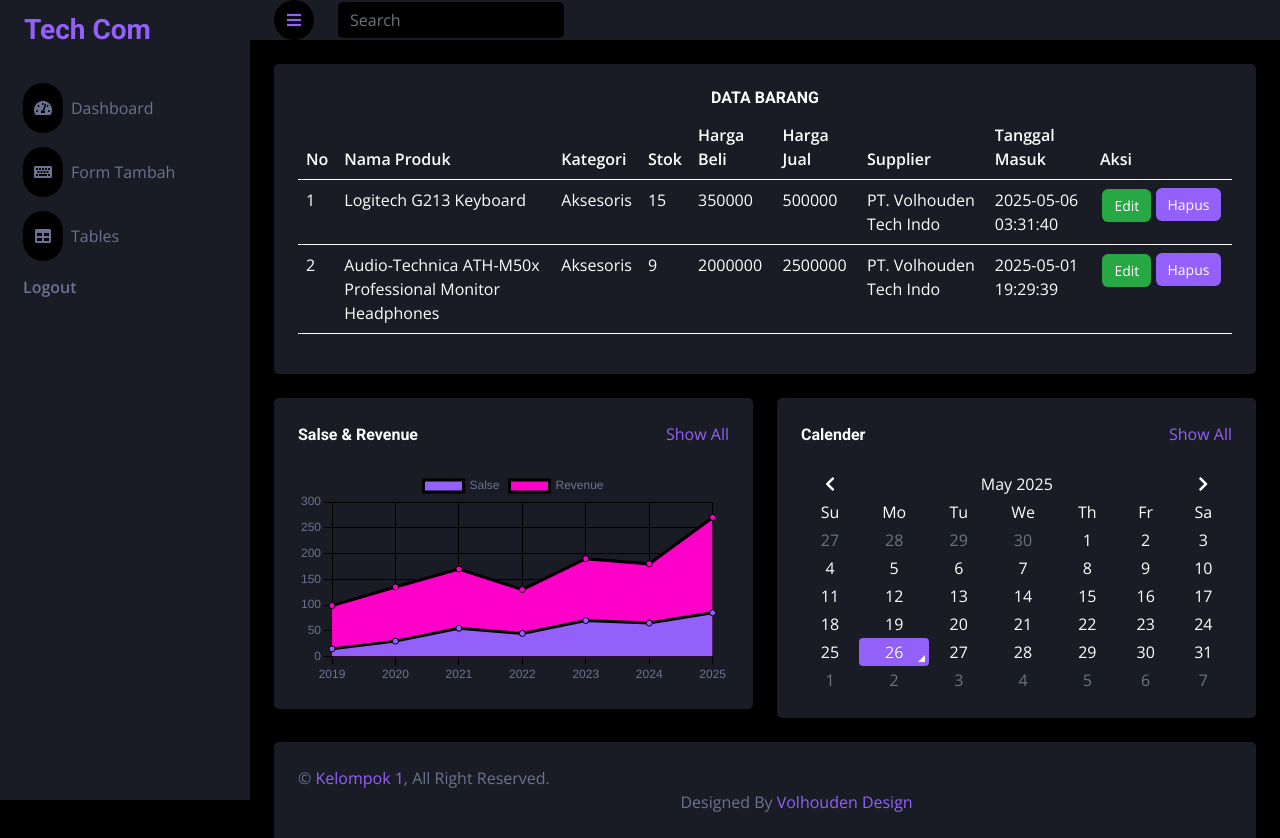
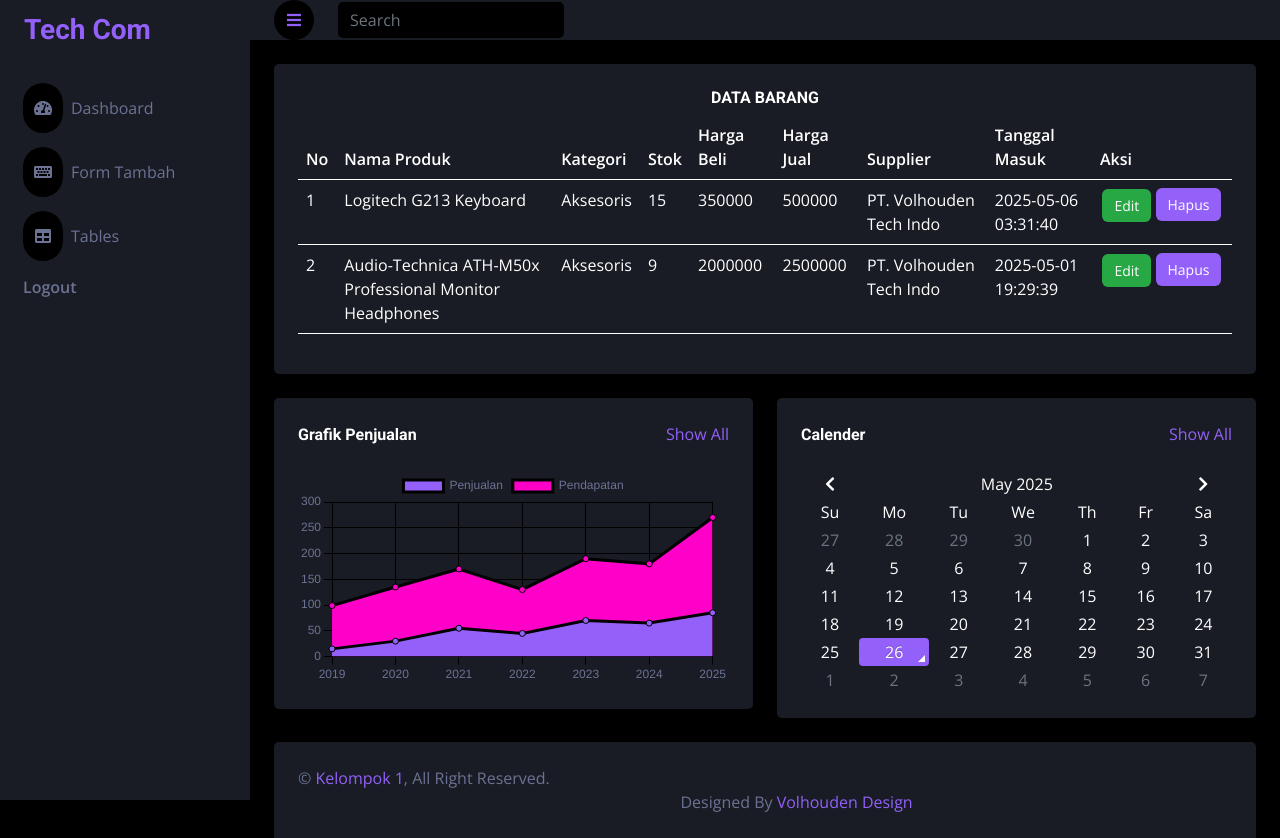
Before and after one commit to 481n4y4/Kelompok1-TA, a PHP site: page /index.php in a window 1280 px wide. Run offline with PHP 8.4, Linux system fonts and the light colour scheme; data comes from the database, SQL or seed files in the repository; some libraries are stand-ins or nearby versions.

Commit message:
perbaikan index.php & footer.php

```diff
--- a/index.php
+++ b/index.php
@@ -86,7 +86,7 @@ $data_barang = select("SELECT * FROM produk");
                 <div
                   class="d-flex align-items-center justify-content-between mb-4"
                 >
-                  <h6 class="mb-0">Salse & Revenue</h6>
+                  <h6 class="mb-0">Grafik Penjualan</h6>
                   <a href="">Show All</a>
                 </div>
                 <canvas id="salse-revenue"></canvas>
--- a/layout/footer.php
+++ b/layout/footer.php
@@ -42,13 +42,13 @@
           labels: ["2019", "2020", "2021", "2022", "2023", "2024", "2025"],
           datasets: [
             {
-              label: "Salse",
+              label: "Penjualan",
               data: [15, 30, 55, 45, 70, 65, 85],
               backgroundColor: "#9361f9",
               fill: true,
             },
             {
-              label: "Revenue",
+              label: "Pendapatan",
               data: [99, 135, 170, 130, 190, 180, 270],
               backgroundColor: "rgb(255, 0, 200)",
               fill: true,
```
